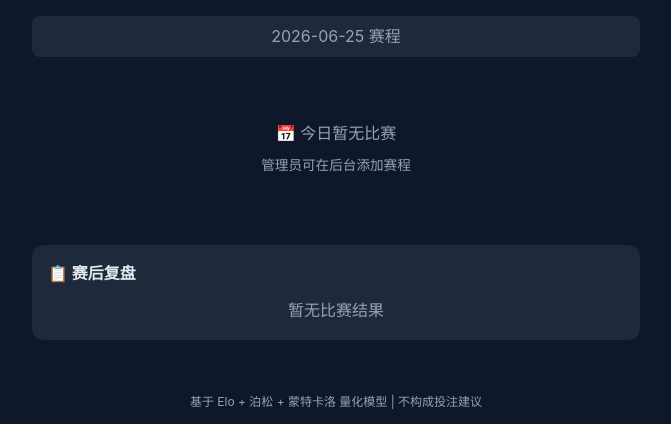
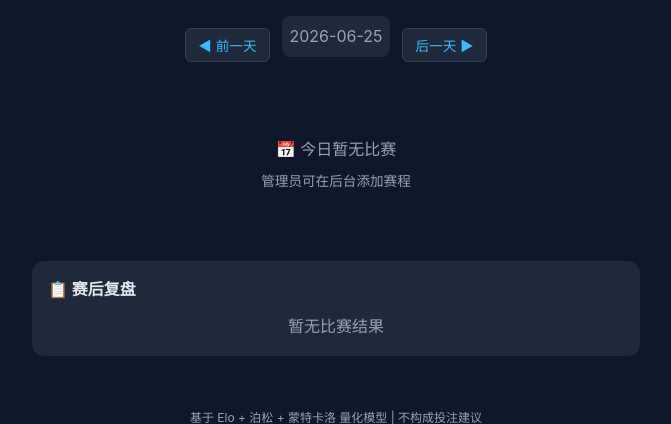
Before and after one commit to banana1780/football-predict, a Flask app: page / in a window 1280 px wide. Shown: the part 59-483 px from the top of the page, without its empty margins (304-975 px from the left). Run offline with Flask 3, Linux system fonts and the light colour scheme; data that the repository does not hold is empty.

Commit message:
Free mode: date picker, unlock all, 6 matches

```diff
--- a/static/app.js
+++ b/static/app.js
@@ -11,16 +11,15 @@ async function initMatchPage(matchId, isUnlocked) {
             '<div class="error">加载失败</div>';
     }
 
-    if (isUnlocked) {
-        // Already unlocked - show full content
+    // FREE MODE: always show full prediction
+    if (isUnlocked || true) {
         document.getElementById('lock-overlay').style.display = 'none';
-        document.getElementById('lock-tag').textContent = '✅ 已解锁';
+        document.getElementById('lock-tag').textContent = '免费开放';
         document.getElementById('lock-tag').className = 'free-tag';
         document.getElementById('module-selector').style.display = 'block';
         loadFullPrediction(matchId);
     }
 
-    // Update credits
     updateCreditsDisplay();
 }
 
--- a/static/style.css
+++ b/static/style.css
@@ -85,6 +85,15 @@ main {
     background: var(--surface);
     border-radius: 8px;
 }
+.date-bar-full {
+    display: flex; align-items: center; justify-content: center;
+    gap: 12px; margin-bottom: 16px;
+}
+.date-btn {
+    background: var(--surface); color: var(--accent); border: 1px solid var(--border);
+    padding: 6px 12px; border-radius: 6px; cursor: pointer; font-size: 0.85rem;
+}
+.date-btn:hover { border-color: var(--accent); }
 
 /* ── Match Cards ── */
 .match-list { display: flex; flex-direction: column; gap: 12px; }
--- a/templates/index.html
+++ b/templates/index.html
@@ -15,7 +15,11 @@
     </header>
 
     <main>
-        <div class="date-header">{{ today }} 赛程</div>
+        <div class="date-bar-full">
+            <button class="date-btn" onclick="changeDate(-1)">◀ 前一天</button>
+            <span class="date-header" id="date-display">{{ today }}</span>
+            <button class="date-btn" onclick="changeDate(1)">后一天 ▶</button>
+        </div>
 
         {% if not matches %}
         <div class="empty-state">
@@ -65,6 +69,33 @@
         <p>基于 Elo + 泊松 + 蒙特卡洛 量化模型 | 不构成投注建议</p>
     </footer>
     <script src="/static/app.js"></script>
-    <script>loadReview();</script>
+    <script>
+    loadReview();
+    let currentDate = '{{ today }}';
+    function changeDate(delta) {
+        let d = new Date(currentDate);
+        d.setDate(d.getDate() + delta);
+        currentDate = d.toISOString().slice(0,10);
+        document.getElementById('date-display').textContent = currentDate;
+        fetch('/api/matches?date=' + currentDate)
+            .then(r => r.json())
+            .then(data => {
+                let html = '';
+                data.matches.forEach(m => {
+                    let scoreHTML = '';
+                    if (m.status === 'finished' && m.score) {
+                        scoreHTML = '<span class=\"score-badge\">' + m.score + '</span>';
+                    }
+                    html += '<a href=\"/match/' + m.id + '\" class=\"match-card\">' +
+                        '<div class=\"match-header\"><span class=\"group-tag\">' + (m.group_name||'') + '</span><span class=\"time-tag\">' + (m.match_time||'') + '</span></div>' +
+                        '<div class=\"match-teams\"><div class=\"team team-a\"><span class=\"team-name\">' + m.team_a + '</span></div>' +
+                        '<div class=\"vs\">VS</div><div class=\"team team-b\"><span class=\"team-name\">' + m.team_b + '</span></div></div>' +
+                        '<div class=\"match-footer\">' + scoreHTML + '<span class=\"lock-badge\" style=\"color:var(--green)\">免费查看</span></div>' +
+                        '</a>';
+                });
+                document.querySelector('.match-list').innerHTML = html || '<div class=\"empty-state\"><p>当日暂无比赛</p></div>';
+            });
+    }
+    </script>
 </body>
 </html>
```
